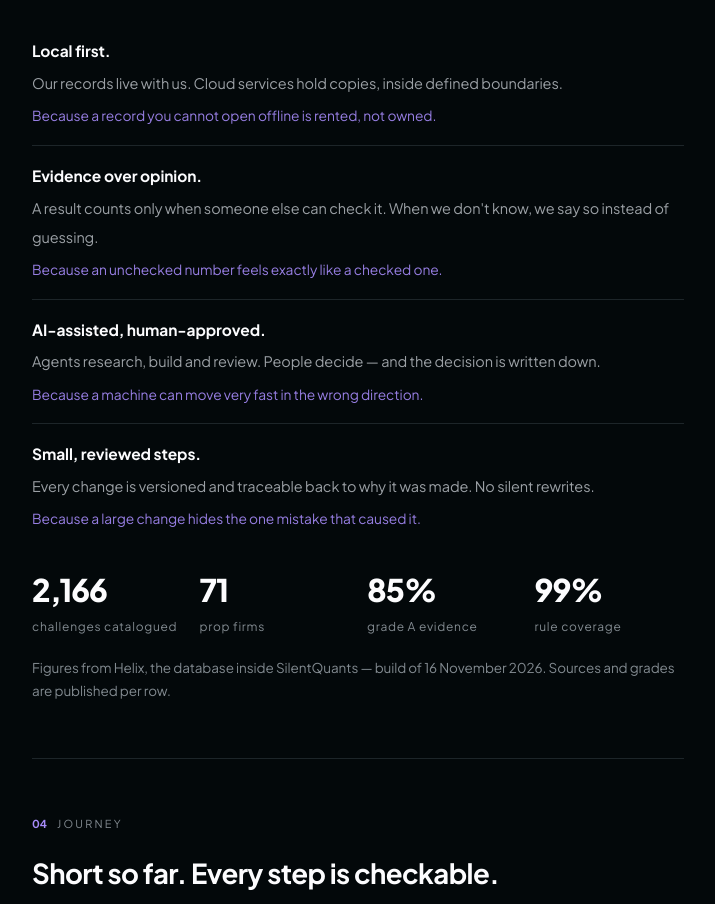
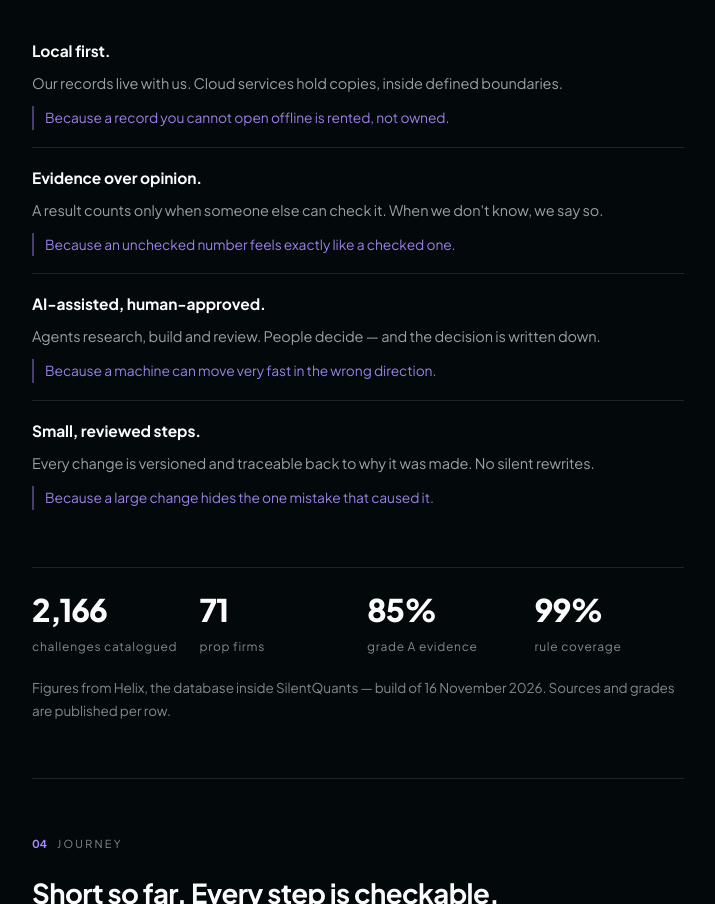
Before and after one commit to SilentFam/silentfam.github.io, a plain HTML site: page index.html in a window 1280 px wide. Shown: the part 2917-3821 px from the top of the page, without its empty margins (282-997 px from the left). Drawn offline with Linux system fonts and the light colour scheme.

Commit message:
Separate the figures from the rules, and stop the reason reading like a link

```diff
--- a/index.html
+++ b/index.html
@@ -170,7 +170,8 @@
   .rules b{display:block; color:var(--fg); font-weight:650; font-size:15.5px; margin-bottom:3px}
   .rules span{color:var(--muted); font-size:14.5px}
 
-  .rules .why{display:block; margin-top:7px; font-style:normal; font-size:13.8px; color:var(--accent); opacity:.9}
+  .rules .why{display:block; margin-top:9px; padding-left:11px; border-left:2px solid rgba(167,139,250,.45);
+    font-style:normal; font-size:13.8px; color:var(--accent); opacity:.92}
   .journey{list-style:none; padding:0; margin:26px 0 0; display:grid; gap:0}
   .journey li{display:grid; grid-template-columns:7.4rem 1fr; gap:18px; padding:20px 0; border-top:1px solid var(--line)}
   .journey li:first-child{border-top:0}
@@ -180,7 +181,7 @@
   .journey code{display:inline-block; padding:5px 9px; border:1px solid var(--line); border-radius:7px;
     background:var(--panel); color:var(--fg2); font-size:12px; font-family:ui-monospace,SFMono-Regular,Menlo,monospace}
   html[data-theme="light"] .journey code{background:#fff}
-  .stats{display:grid; grid-template-columns:repeat(auto-fit,minmax(7.5rem,1fr)); gap:18px; margin-top:26px}
+  .stats{display:grid; margin-top:40px; padding-top:26px; border-top:1px solid var(--line); grid-template-columns:repeat(auto-fit,minmax(7.5rem,1fr)); gap:18px}
   .stat .v{font-size:clamp(1.5rem,3vw,1.95rem); font-weight:750; color:var(--fg); letter-spacing:-0.03em; line-height:1}
   .stat .k{display:block; margin-top:7px; font-size:12px; color:var(--dim); letter-spacing:.06em}
 
@@ -297,7 +298,7 @@
   <section id="how">
     <p class="label"><b>03</b> How we work</p>
     <h2>Four rules we don't bend.</h2>
-    <div class="rules"><div><b>Local first.</b><span>Our records live with us. Cloud services hold copies, inside defined boundaries.</span><em class="why">Because a record you cannot open offline is rented, not owned.</em></div><div><b>Evidence over opinion.</b><span>A result counts only when someone else can check it. When we don't know, we say so instead of guessing.</span><em class="why">Because an unchecked number feels exactly like a checked one.</em></div><div><b>AI-assisted, human-approved.</b><span>Agents research, build and review. People decide — and the decision is written down.</span><em class="why">Because a machine can move very fast in the wrong direction.</em></div><div><b>Small, reviewed steps.</b><span>Every change is versioned and traceable back to why it was made. No silent rewrites.</span><em class="why">Because a large change hides the one mistake that caused it.</em></div></div>
+    <div class="rules"><div><b>Local first.</b><span>Our records live with us. Cloud services hold copies, inside defined boundaries.</span><em class="why">Because a record you cannot open offline is rented, not owned.</em></div><div><b>Evidence over opinion.</b><span>A result counts only when someone else can check it. When we don't know, we say so.</span><em class="why">Because an unchecked number feels exactly like a checked one.</em></div><div><b>AI-assisted, human-approved.</b><span>Agents research, build and review. People decide — and the decision is written down.</span><em class="why">Because a machine can move very fast in the wrong direction.</em></div><div><b>Small, reviewed steps.</b><span>Every change is versioned and traceable back to why it was made. No silent rewrites.</span><em class="why">Because a large change hides the one mistake that caused it.</em></div></div>
     <div class="stats"><div class="stat"><span class="v">2,166</span><span class="k">challenges catalogued</span></div><div class="stat"><span class="v">71</span><span class="k">prop firms</span></div><div class="stat"><span class="v">85%</span><span class="k">grade A evidence</span></div><div class="stat"><span class="v">99%</span><span class="k">rule coverage</span></div></div>
     <p style="margin-top:18px; font-size:13.5px; color:var(--dim)">Figures from Helix, the database inside SilentQuants — build of 16 November 2026. Sources and grades are published per row.</p>
   </section>
```
Also changed, not shown: ko/index.html (+4 -3 lines), privacy/index.html (+3 -2 lines), privacy/ko/index.html (+3 -2 lines).
